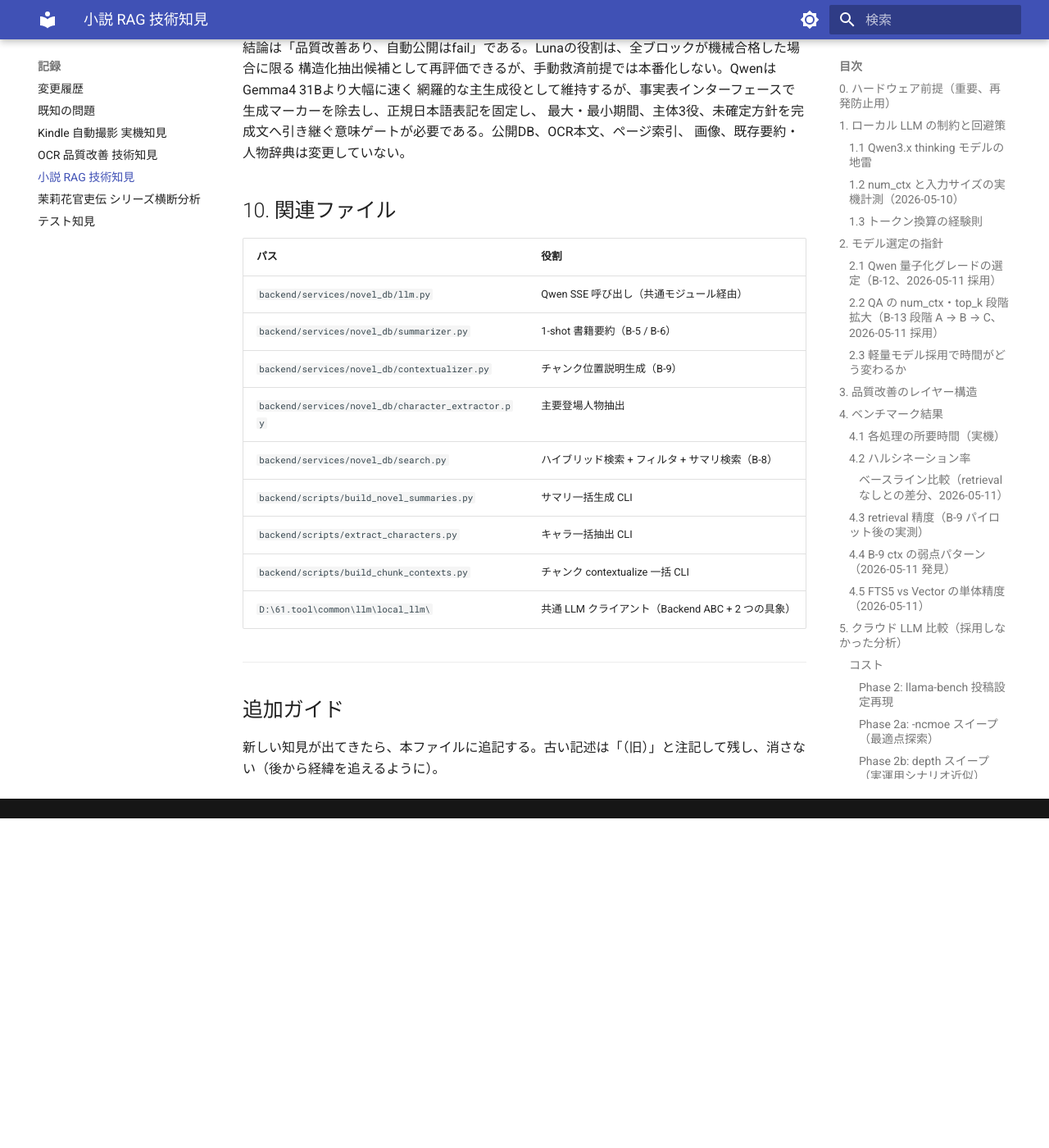
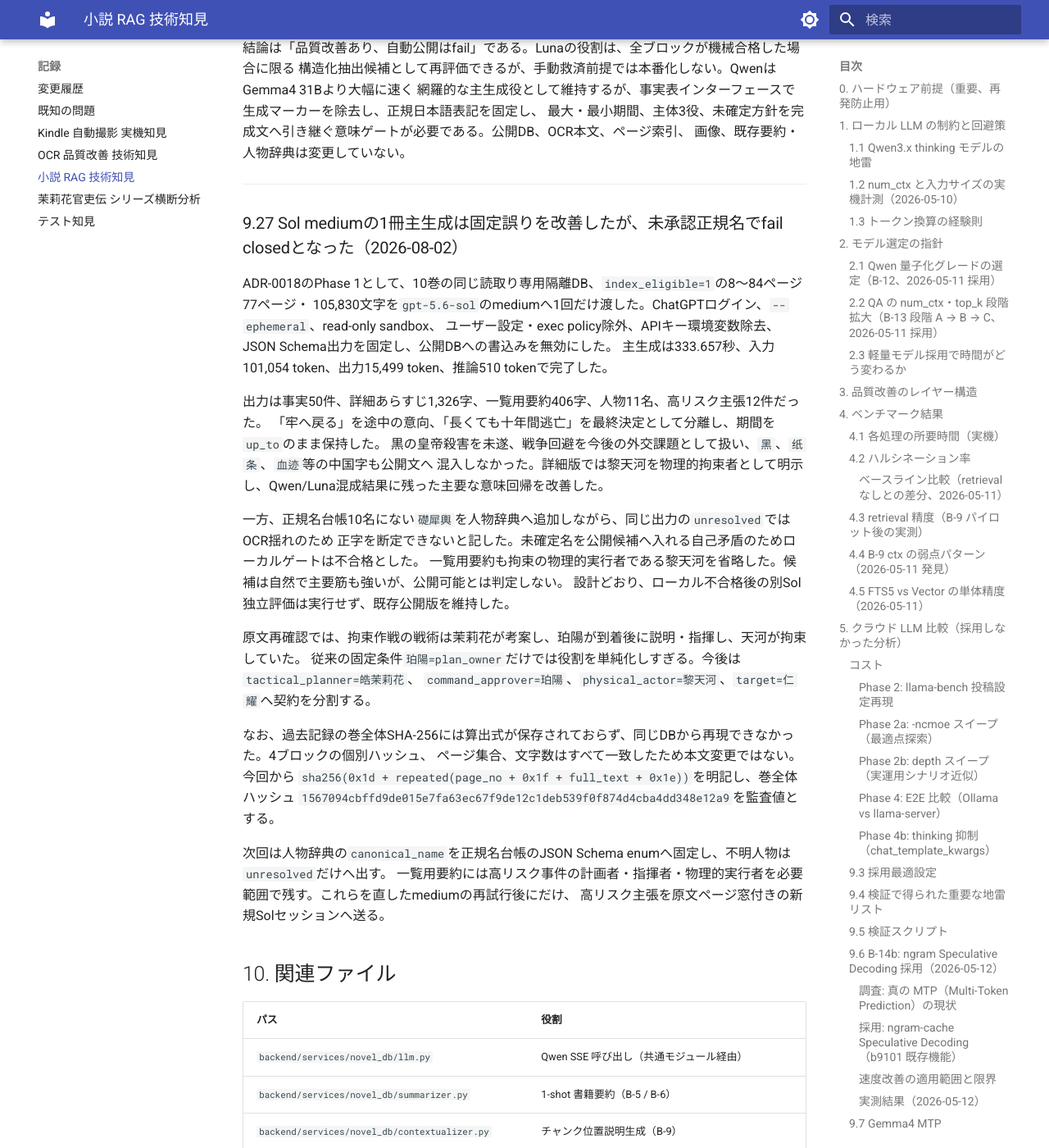
Before and after one commit to kkmmyr/Pic2PDF_Viewer, an MkDocs documentation site: the page built from docs/log/技術知見/小説RAG_技術知見.md, in a window 1280 px wide and 1400 px high, scrolled down 28939 px. Shown: the whole window at 82% size. Built offline with MkDocs 1.6.1 and Material for MkDocs 9.7.7, drawn with Linux system fonts in a browser that asks for light colours; before the commit the page ends 29937 px from its top, so only the background shows below that; some of the changed text lies outside the part shown.

Commit message:
docs(novel-db): record Sol one-book pilot
Record the isolated Sol medium run, fail-closed publication decision,
reproducible source hash, and refined actor-role acceptance contract.

Co-Authored-By: Codex GPT-5.6-Sol <noreply@anthropic.com>

```diff
--- a/docs/log/技術知見/小説RAG_技術知見.md
+++ b/docs/log/技術知見/小説RAG_技術知見.md
@@ -2,7 +2,7 @@
 
 実機検証・モデル選定・回避策・ベンチマークの記録。設計書（How を書く場所）/ ADR（単発判断）とは別に、運用で蓄えた「経験則」を残す。
 
-最終更新: 2026-08-02（§9.26 Compact厳密化Luna抽出とQwen主生成の隔離比較を追加）
+最終更新: 2026-08-02（§9.27 Sol主生成1冊パイロットを追加）
 
 関連:
 - 設計: [パイプライン設計](../../design/詳細設計/機能別/小説RAG_パイプライン設計.md) / [検索QA設計](../../design/詳細設計/機能別/小説RAG_検索QA設計.md) / [データ設計](../../design/詳細設計/機能別/小説RAG_データ.md)
@@ -964,6 +964,38 @@ Compact後の復元用プロンプトも設定したが、1セッション1ブ
 最大・最小期間、主体3役、未確定方針を完成文へ引き継ぐ意味ゲートが必要である。公開DB、OCR本文、ページ索引、
 画像、既存要約・人物辞典は変更していない。
 
+---
+
+### 9.27 Sol mediumの1冊主生成は固定誤りを改善したが、未承認正規名でfail closedとなった（2026-08-02）
+
+ADR-0018のPhase 1として、10巻の同じ読取り専用隔離DB、`index_eligible=1`の8〜84ページ77ページ・
+105,830文字を`gpt-5.6-sol`のmediumへ1回だけ渡した。ChatGPTログイン、`--ephemeral`、read-only sandbox、
+ユーザー設定・exec policy除外、APIキー環境変数除去、JSON Schema出力を固定し、公開DBへの書込みを無効にした。
+主生成は333.657秒、入力101,054 token、出力15,499 token、推論510 tokenで完了した。
+
+出力は事実50件、詳細あらすじ1,326字、一覧用要約406字、人物11名、高リスク主張12件だった。
+「牢へ戻る」を途中の意向、「長くても十年間逃亡」を最終決定として分離し、期間を`up_to`のまま保持した。
+黒の皇帝殺害を未遂、戦争回避を今後の外交課題として扱い、`黑`、`纸条`、`血迹`等の中国字も公開文へ
+混入しなかった。詳細版では黎天河を物理的拘束者として明示し、Qwen/Luna混成結果に残った主要な意味回帰を改善した。
+
+一方、正規名台帳10名にない`礎犀輿`を人物辞典へ追加しながら、同じ出力の`unresolved`ではOCR揺れのため
+正字を断定できないと記した。未確定名を公開候補へ入れる自己矛盾のためローカルゲートは不合格とした。
+一覧用要約も拘束の物理的実行者である黎天河を省略した。候補は自然で主要筋も強いが、公開可能とは判定しない。
+設計どおり、ローカル不合格後の別Sol独立評価は実行せず、既存公開版を維持した。
+
+原文再確認では、拘束作戦の戦術は茉莉花が考案し、珀陽が到着後に説明・指揮し、天河が拘束していた。
+従来の固定条件`珀陽=plan_owner`だけでは役割を単純化しすぎる。今後は`tactical_planner=皓茉莉花`、
+`command_approver=珀陽`、`physical_actor=黎天河`、`target=仁耀`へ契約を分割する。
+
+なお、過去記録の巻全体SHA-256には算出式が保存されておらず、同じDBから再現できなかった。4ブロックの個別ハッシュ、
+ページ集合、文字数はすべて一致したため本文変更ではない。今回から
+`sha256(0x1d + repeated(page_no + 0x1f + full_text + 0x1e))`を明記し、巻全体ハッシュ
+`1567094cbffd9de015e7fa63ec67f9de12c1deb539f0f874d4cba4dd348e12a9`を監査値とする。
+
+次回は人物辞典の`canonical_name`を正規名台帳のJSON Schema enumへ固定し、不明人物は`unresolved`だけへ出す。
+一覧用要約には高リスク事件の計画者・指揮者・物理的実行者を必要範囲で残す。これらを直したmediumの再試行後にだけ、
+高リスク主張を原文ページ窓付きの新規Solセッションへ送る。
+
 ## 10. 関連ファイル
 
 | パス | 役割 |
```
Also changed, not shown: docs/design/詳細設計/機能別/小説RAG_Sol生成・評価設計.md (+2 -1 lines), docs/log/変更履歴.md (+11 -0 lines), docs/log/計画/バックログ.md (+7 -0 lines).
